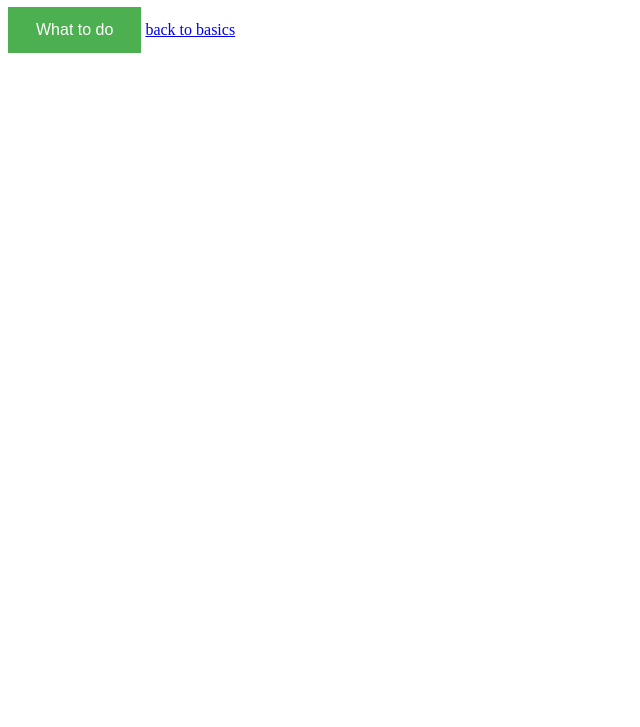
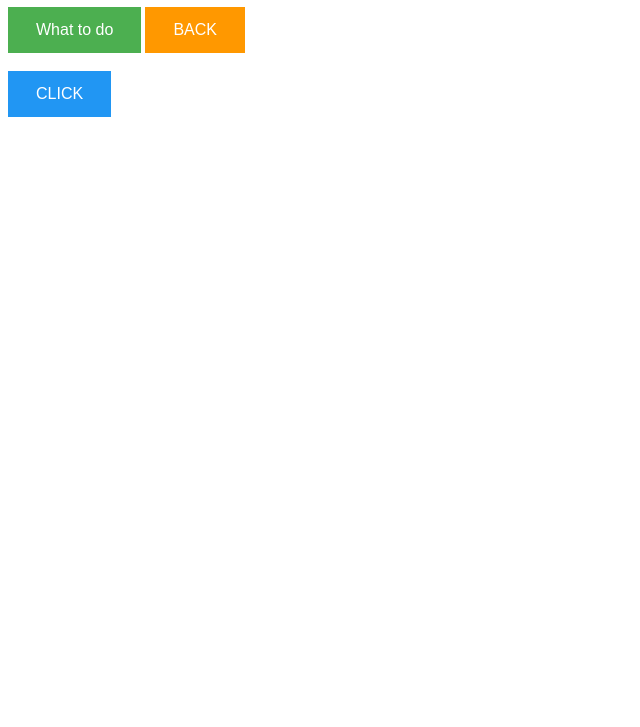
Before and after one commit to ArthurVerelst/ArthurVerelst, a plain HTML site: page knoppen.html in a window 1280 px wide. Shown: the part 73-800 px from the top of the page, without its empty margins (0-640 px from the left). Drawn offline with Linux system fonts and the light colour scheme.

Commit message:
Update knoppen.html

```diff
--- a/knoppen.html
+++ b/knoppen.html
@@ -13,13 +13,21 @@
 
 .success {background-color: #4CAF50;} /* Green */
 .success:hover {background-color: #46a049;}
+
+.info {background-color: #2196F3;} /* Blue */
+.info:hover {background: #0b7dda;}
+
+.warning {background-color: #ff9800;} /* Orange */
+.warning:hover {background: #e68a00;}
   </style>
 </head>
 <body>
 
 <h1>Buttonpage OMG</h1>
 <a href=https://wopi1.smartschool.be/Wopi/init/view><button class="btn success">What to do</button></a>
-<a href=https://arthurverelst.github.io/> back to basics </a>
+<a href=https://arthurverelst.github.io/><button class="btn warning">BACK</button></a><br><br>
+<button class="btn info">CLICK</button>
+
 
 </body>
 </html>
```
